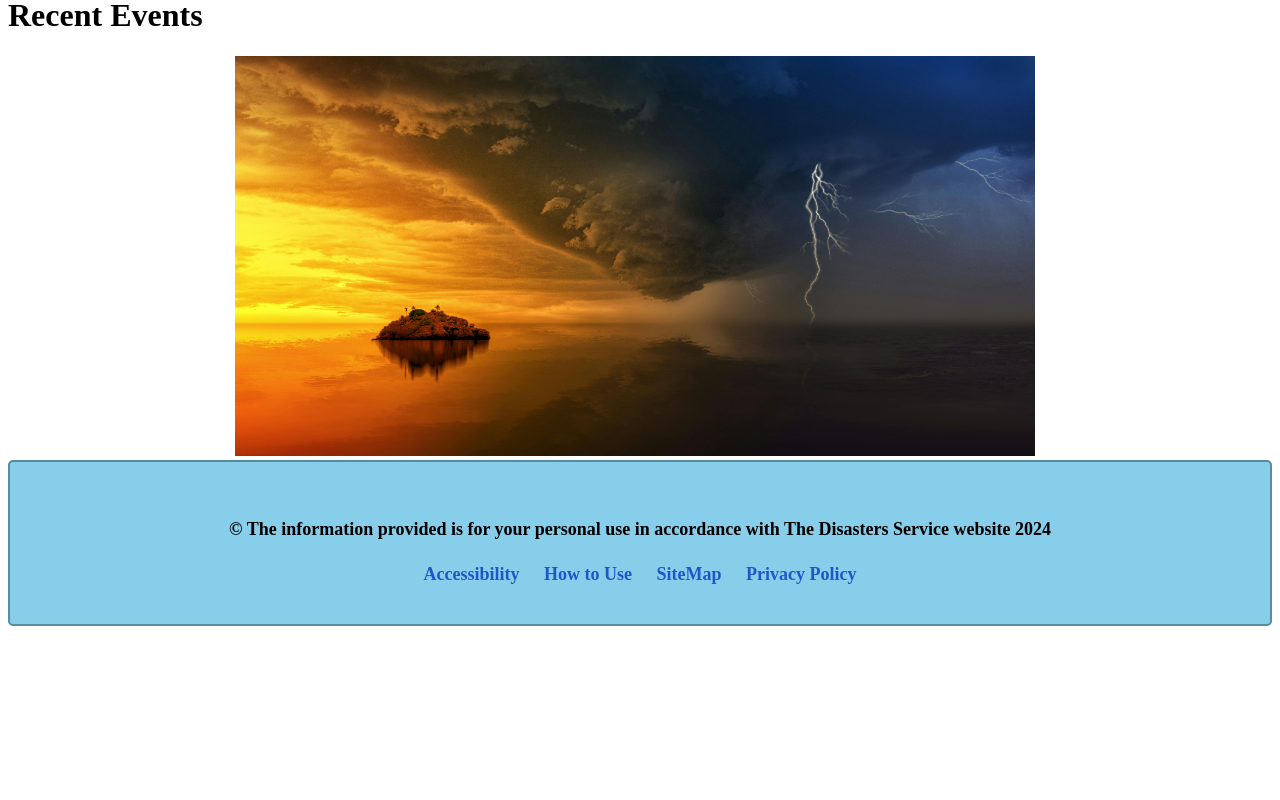
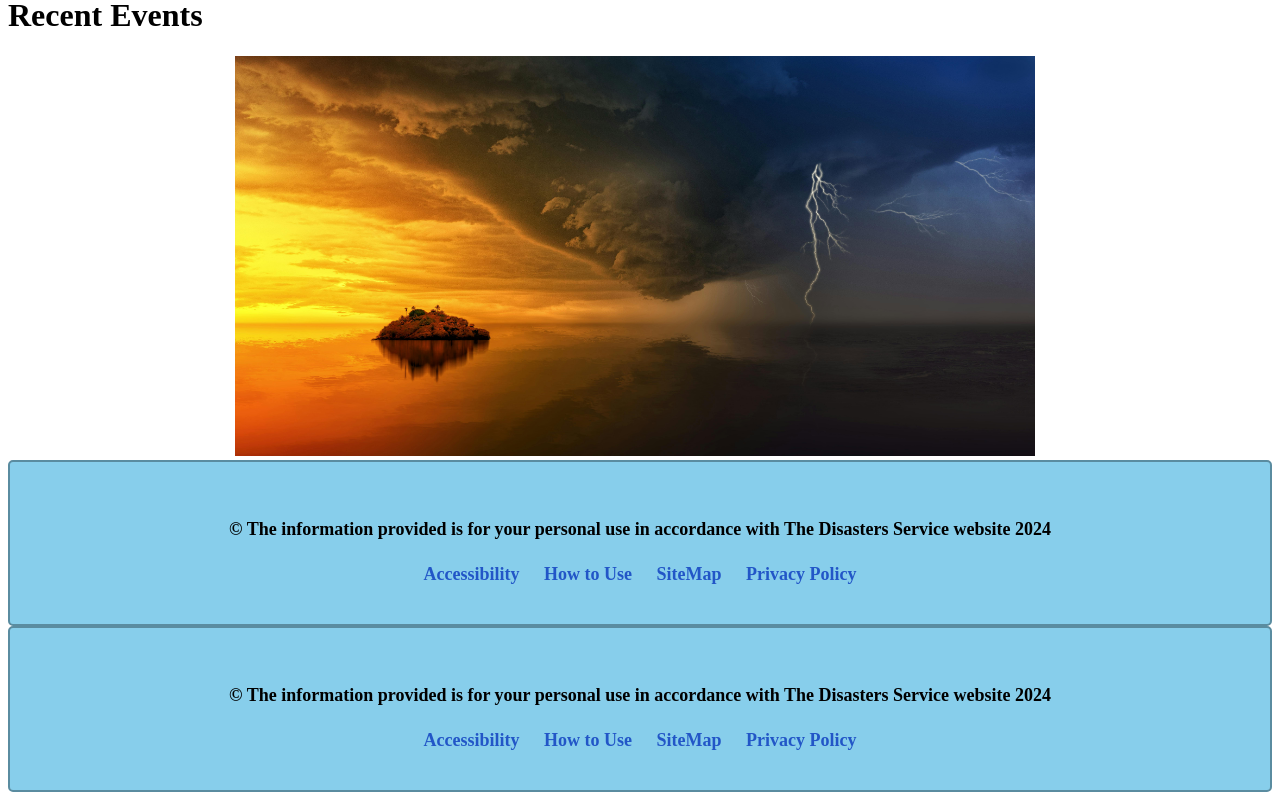
Before and after one commit to BIT-Studio-3/group-project-25-1-scade, a SvelteKit app in the folder disaster/disaster/: page / in a window 1280 px wide. Shown: the part 436-1236 px from the top of the page. Before the commit the page ends 1070 px from the top, so only its background shows below. Built offline with nearby package versions, Linux system fonts and the light colour scheme.

Commit message:
adding footer to layout

```diff
--- a/disaster/disaster/src/lib/Footer.svelte
+++ b/disaster/disaster/src/lib/Footer.svelte
@@ -1,12 +1,11 @@
 <script>
-    //for year
-    export let year = 2024;
+
 </script>
 
 <div class = "footerStyle">
 
     <p>
-        &copy; The information provided is for your personal use in accordance with The Disasters Service website {year}
+        &copy; The information provided is for your personal use in accordance with The Disasters Service website 2024
     </p>
     <nav>
         <a href="/">Accessibility</a>
--- a/disaster/disaster/src/routes/+layout.svelte
+++ b/disaster/disaster/src/routes/+layout.svelte
@@ -1,11 +1,14 @@
 <script>
     import Navigation from "$lib/Navigation.svelte";
+    import Footer from "$lib/Footer.svelte";
 </script>
 
 <Navigation />
 
 <slot />
 
+<Footer />
+
 <style>
 
 </style>
```
